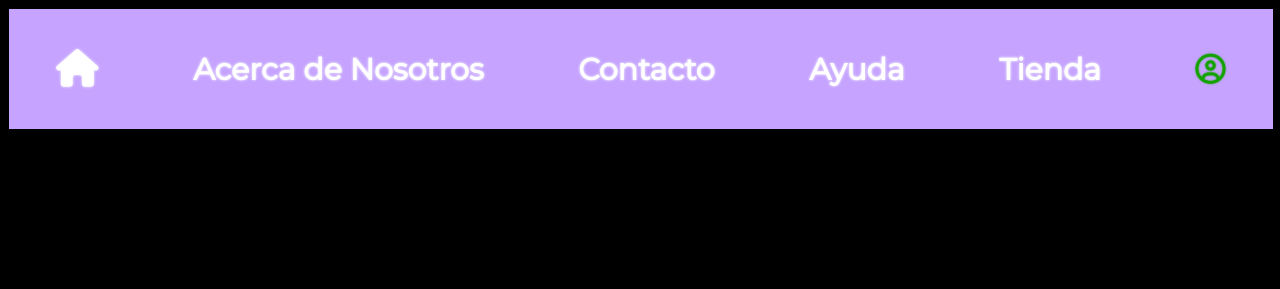
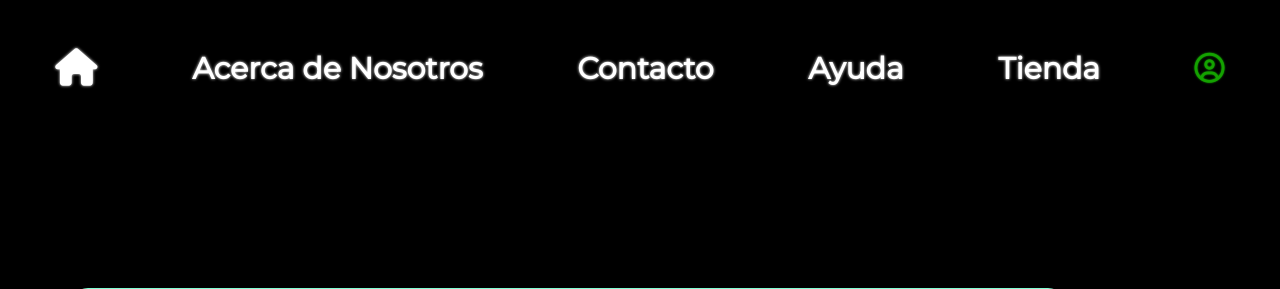
Before and after one commit to SergioRuval/Once-Once_Bar_E-Commerce, a PHP site: page /aboutus.php in a window 1280 px wide; the page is wider, and only the part inside the window is pictured. Shown: the top 289 px of that part. Run offline with PHP 8.4, Linux system fonts and the light colour scheme; some libraries are stand-ins or nearby versions.

Commit message:
Se corrigieron errores

```diff
--- a/aboutus.php
+++ b/aboutus.php
@@ -19,7 +19,7 @@
 </head>
 <body>
 
-    <div class="part1">
+    <div class="navbar">
         <?php
             require("./php/navbarCliente.php");
         ?>
--- a/ayuda.php
+++ b/ayuda.php
@@ -20,7 +20,7 @@
 </head>
 <body>
 
-    <div class="part1">
+    <div class="navbar">
           <?php
             require("./php/navbarCliente.php");
           ?>
--- a/css/aboutus.css
+++ b/css/aboutus.css
@@ -1,16 +1,5 @@
 body{
     background-color: black;
-}
-
-
-.part1{
-    display: flex;
-    justify-content: space-around;
-    align-items: center;
-    height: 120px;
-    background-color: #c5a3ff;
-    width: 100%;
-    border: 1px solid black;
 }
 
 /* ------------------------------------------------------------------------ */
--- a/css/navbar.css
+++ b/css/navbar.css
@@ -1,3 +1,11 @@
+.navbar{
+    display: flex;
+    justify-content: space-around;
+    align-items: center;
+    height: 120px;
+    width: 100%;
+}
+
 .buttonp1{
     text-decoration: none;
     font-size: 30px;
--- a/formulario.php
+++ b/formulario.php
@@ -20,7 +20,7 @@
 </head>
 <body>
 
-    <div class="part1">
+    <div class="navbar">
 
         <?php
             require("./php/navbarCliente.php");
--- a/index.php
+++ b/index.php
@@ -19,7 +19,7 @@
 
 </head>
 <body>
-<div class="part1">
+<div class="navbar">
     <?php
         require("./php/navbarCliente.php");
     ?>
```
Also changed, not shown: css/ayuda.css (+1 -6 lines), css/formulario.css (+1 -6 lines), css/indexcss.css (+0 -8 lines).
